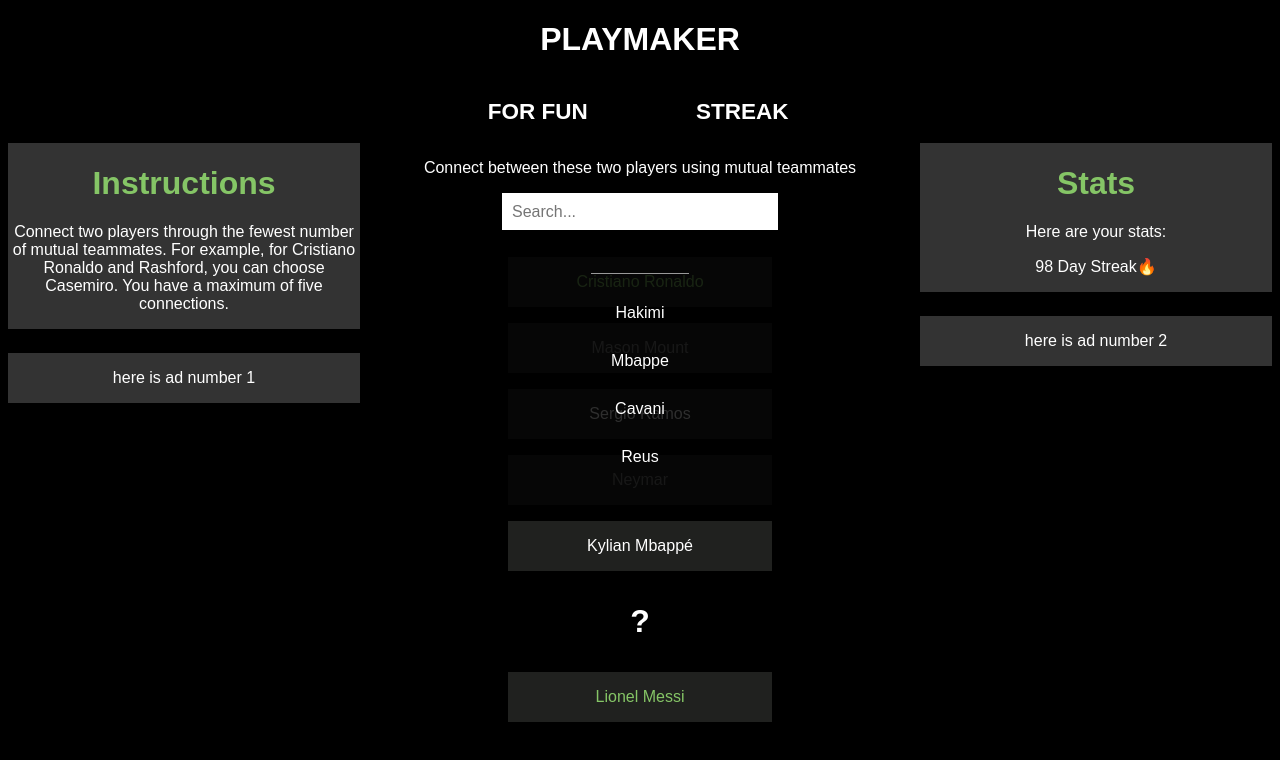
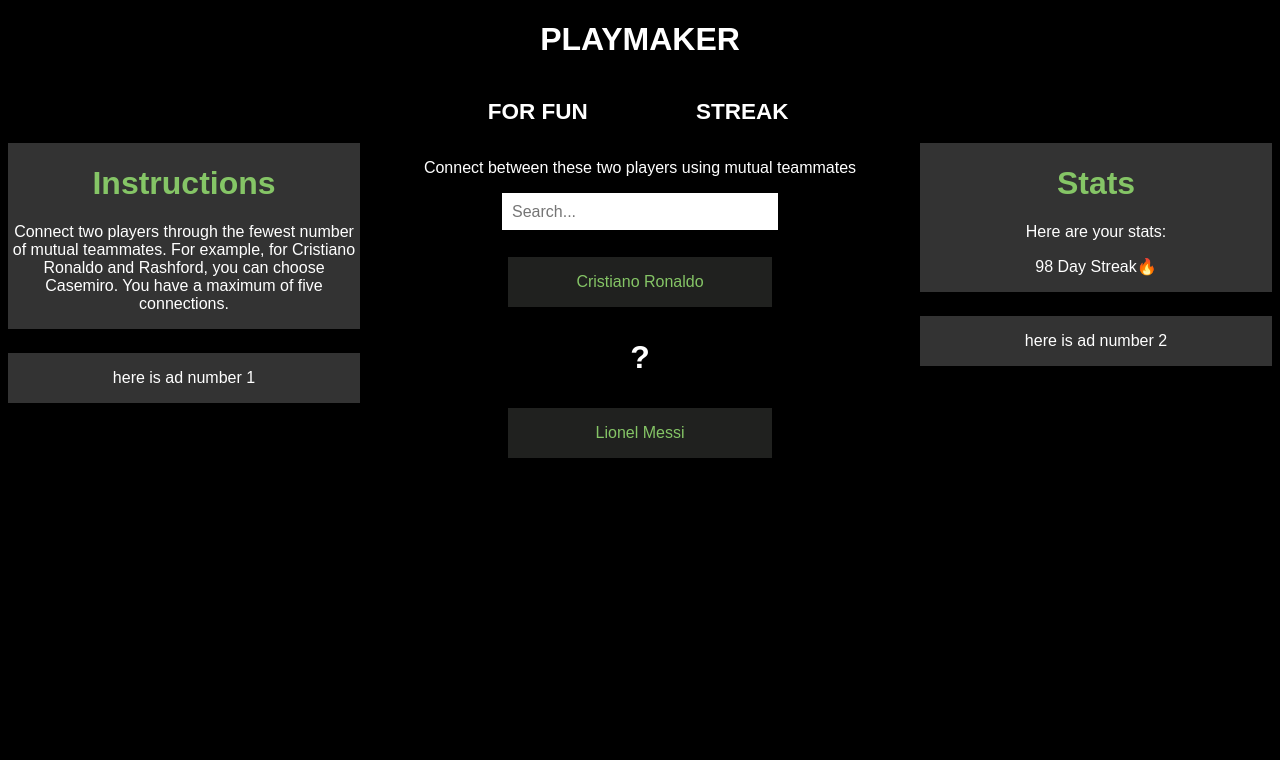
Before and after one commit to trevorkask/playmaker, a React (Vite) app in the folder front-end/: page / in a window 1280 px wide. Shown: the top 760 px of the page. Built offline with nearby package versions, Linux system fonts and the light colour scheme; a web font is replaced by a local one.

Commit message:
Added all the trial restrictions and changes when the restrictions are reached

```diff
--- a/front-end/src/Game.jsx
+++ b/front-end/src/Game.jsx
@@ -12,31 +12,20 @@
         setData([...data, {name: childData, state: "gray"}]); //fixme
     };
 
-    const playerData = [
-        { name: "Mason Mount", state: "gray" },
-        { name: "Sergio Ramos", state: "white" },
-        { name: "Neymar", state: "gray" },
-        { name: "Kylian Mbappé", state: "white"}
-    ];
-
     return(
         <div>
             <p>Connect between these two players using mutual teammates</p>
-            <SearchBar onData={handleData}/>
+            {data.length < 5 ? <SearchBar onData={handleData}/> : <br></br>}
             <div className="main-container">
                 <div id = "end-point">
                     <p>Cristiano Ronaldo</p>
                 </div>
 
-                {playerData.map((player) => (
-                    <Trial key={player.name} name={player.name} state={player.state} />
-                ))}
-
                 {data.map((player) => (
                     <Trial key={player.name} name={player.name} state={player.state} />
                 ))}
 
-                <p><b>?</b></p>
+                {data.length < 5 ? <p><b>?</b></p> : null}
                 <div id = "end-point">
                     <p>Lionel Messi</p>
                 </div>
--- a/front-end/src/SearchBar.jsx
+++ b/front-end/src/SearchBar.jsx
@@ -10,6 +10,7 @@
     "Reus",
   ]);
   const [filteredOptions, setFilteredOptions] = useState(options);
+  const [showDropdown, setShowDropdown] = useState(false);
 
   useEffect(() => {
     setFilteredOptions(
@@ -27,6 +28,13 @@
 
   const sendDataToParent = (option) => {
     props.onData(option);
+    setQuery("");
+    setShowDropdown(false);
+  };
+
+  const handleInputChange = (e) => {
+    setQuery(e.target.value);
+    setShowDropdown(e.target.value !== "");
   };
 
   return (
@@ -37,11 +45,11 @@
           autoComplete="off"
           id = "search_bar"
           value={query}
-          onChange={(e) => setQuery(e.target.value)}
+          onChange={handleInputChange}
           onKeyDown={handleKeyDown}
         />
+      {showDropdown && (
       <div className="dropdown">
-
         <ul>
           {filteredOptions.map((option, index) => (
             <li key={index} className="option" onClick={() => sendDataToParent(option)}>
@@ -50,6 +58,7 @@
           ))}
         </ul>
       </div>
+      )}
     </div>
   );
 }
```
